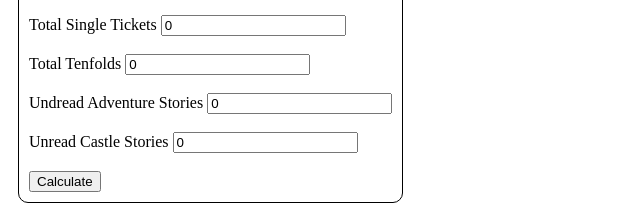
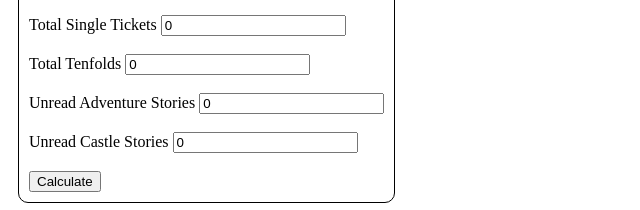
Before and after one commit to Enspiron/SummonsCalculator, a plain HTML site: page index.html in a window 1280 px wide. Shown: the part 125-335 px from the top of the page, without its empty margins (0-640 px from the left). Drawn offline with Linux system fonts and the light colour scheme.

Commit message:
Update index.html

```diff
--- a/index.html
+++ b/index.html
@@ -16,7 +16,7 @@
         <input type="number" value='0' name="Singles" id="Singles"/><br/><br/>
         <label>Total Tenfolds</label>
         <input type="number" value='0' name="Tenfolds" id="Tenfolds"><br/><br/>
-        <label>Undread Adventure Stories</label>
+        <label>Unread Adventure Stories</label>
         <input type="number" value='0' name="Stories" id="Stories"><br/><br/>
         <label>Unread Castle Stories</label>
         <input type="number" value='0' name="Castle" id="Castle"><br/><br/>
```
